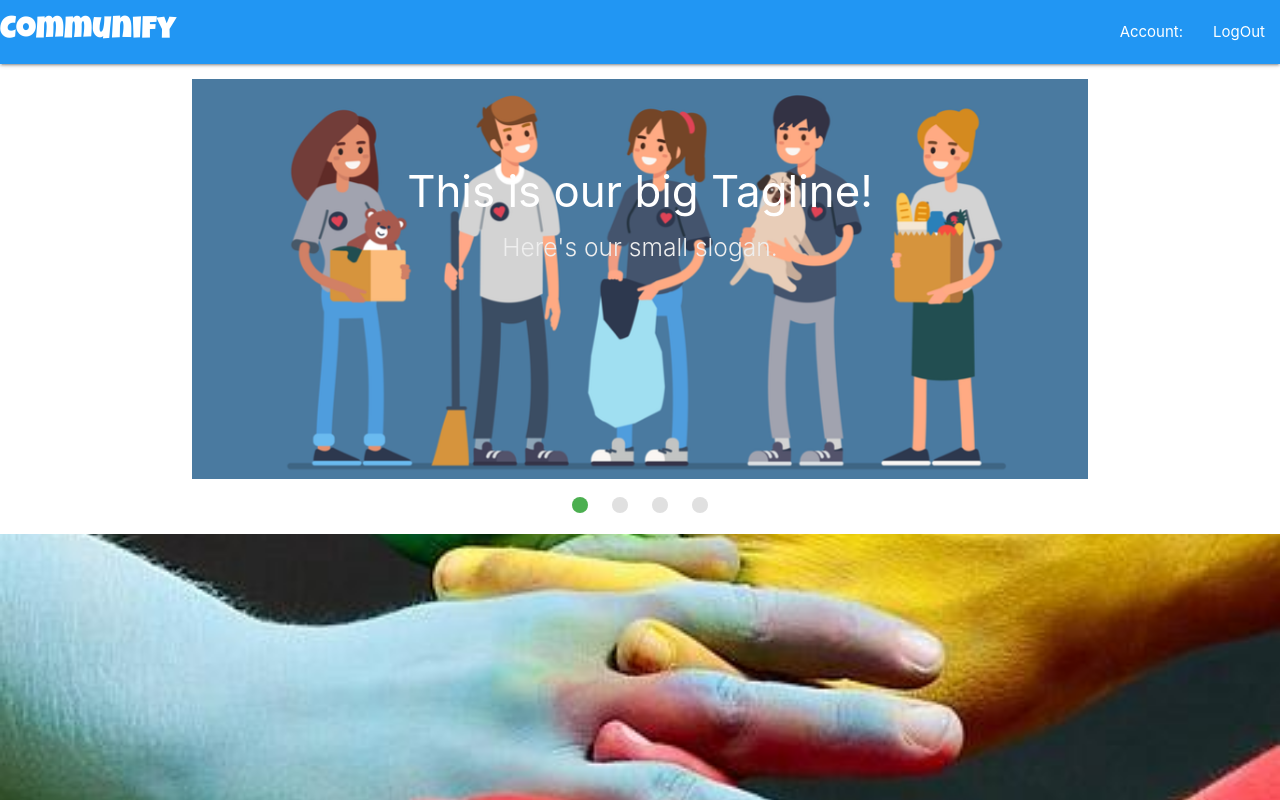
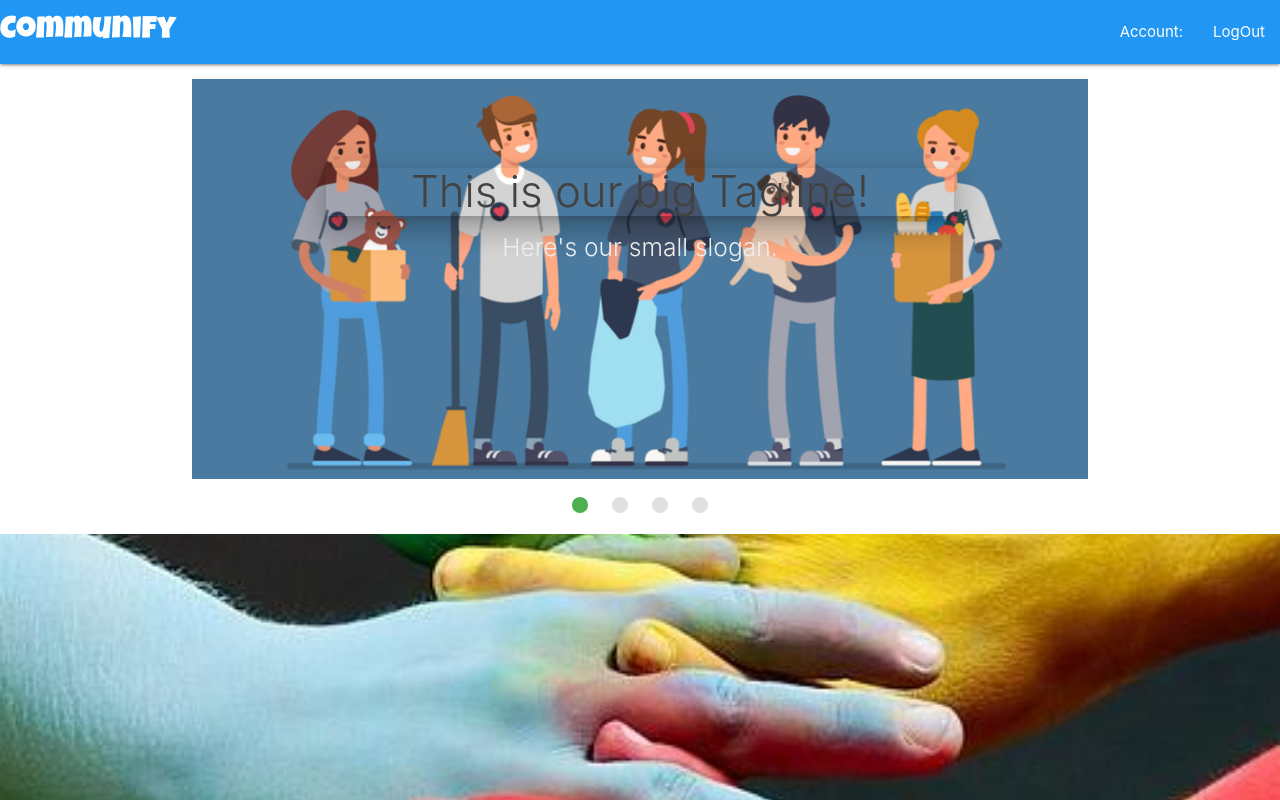
Before and after one commit to EMoschos/communify, a React (Create React App) app in the folder client/: page / in a window 1280 px wide. Shown: the top 800 px of the page. Built offline with nearby package versions, Linux system fonts and the light colour scheme; no server answers.

Commit message:
trying out styling

```diff
--- a/client/src/pages/Home.js
+++ b/client/src/pages/Home.js
@@ -21,7 +21,7 @@ function Home() {
               >
                 <Slide image={<img alt="" src="./img/volunt1.png" />}>
                   <Caption placement="center">
-                    <h3>
+                    <h3 className="light grey-text text-darken-3 z-depth-4">
                       This is our big Tagline!
                 </h3>
                     <h5 className="light grey-text text-lighten-3">
@@ -30,7 +30,7 @@ function Home() {
                   </Caption>
                 </Slide>
                 <Slide image={<img alt="" src="./img/volunt2.jpg" />}>
-                  <Caption placement="left">
+                  <Caption placement="left" className="z-depth-4">
                     <h3 className="light black-text amaticFont">
                       Left Aligned Caption
                 </h3>
@@ -41,10 +41,10 @@ function Home() {
                 </Slide>
                 <Slide image={<img alt="" src="./img/volunt3.jpg" />}>
                   <Caption placement="right">
-                    <h3 className="light grey-text text-darken-3 amaticFont">
+                    <h3 className="light grey-text text-darken-3 amaticFont z-depth-4">
                       Right Aligned Caption
                     </h3>
-                    <h5 className="light grey-text text-lighten-3">
+                    <h5 className="light grey-text text-lighten-3 z-depth-4">
                       Here's our small slogan.
                     </h5>
                   </Caption>
```
